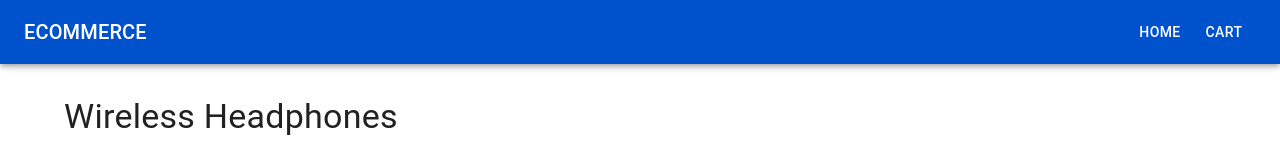
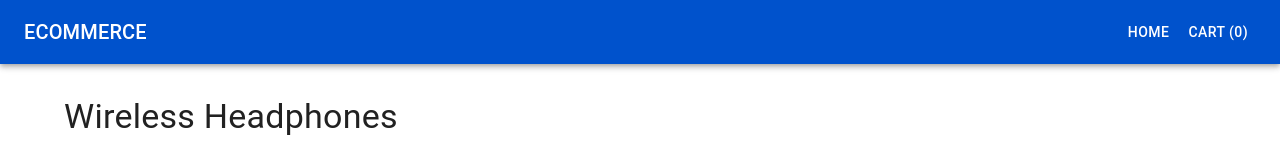
Before and after one commit to idlehax-technologies/ecommerce, a Next.js app: page /products/1 in a window 1280 px wide. Shown: the top 157 px of the page. Built offline with nearby package versions, Linux system fonts and the light colour scheme.

Commit message:
Add cart context, product detail page, and navbar integration

```diff
--- a/app/layout.tsx
+++ b/app/layout.tsx
@@ -2,6 +2,7 @@ import type { Metadata } from "next";
 // import "./globals.css";
 import CustomStyles from "./theme";
 import Navbar from "@/components/Navbar";
+import { CartProvider } from "@/context/CartContext";
 
 export const metadata: Metadata = {
   title: "Create Next App",
@@ -17,8 +18,10 @@ export default function RootLayout({
     <html lang="en">
       <body>
         <CustomStyles>
-          <Navbar />
-          {children}
+          <CartProvider>
+            <Navbar />
+            {children}
+          </CartProvider>
         </CustomStyles>
       </body>
     </html>
--- a/app/products/[id]/page.tsx
+++ b/app/products/[id]/page.tsx
@@ -3,11 +3,14 @@
 import { useParams } from 'next/navigation'
 import { products } from "@/lib/products"
 import { Container, Typography, Button } from "@mui/material"
+import { useCart } from "@/context/CartContext";
 
 export default function ProductPage() {
     const params = useParams()
     const { id } = params;
     const product = products.find(p => p.id === Number(id))
+
+    const { addToCart } = useCart();
 
     if (!product) {
         return <Container>Product not found</Container>
@@ -23,9 +26,24 @@ export default function ProductPage() {
                 ₹{product.price}
             </Typography>
 
-            <Button variant="contained" sx={{ mt: 3 }}>
+            {/* <Button variant="contained" sx={{ mt: 3 }}>
+                Add to Cart
+            </Button> */}
+
+            <Button
+                variant="contained"
+                sx={{ mt: 3 }}
+                onClick={() =>
+                    addToCart({
+                        id: product.id,
+                        name: product.name,
+                        price: product.price,
+                    })
+                }
+            >
                 Add to Cart
             </Button>
+
         </Container>
     )
 }
--- a/components/Navbar.tsx
+++ b/components/Navbar.tsx
@@ -2,8 +2,16 @@
 
 import { AppBar, Box, Toolbar, Typography, Button } from '@mui/material';
 import Link from 'next/link';
+import { useCart } from "@/context/CartContext";
 
 export default function Navbar() {
+    const { items } = useCart();
+
+    const totalItems = items.reduce(
+        (sum, item) => sum + item.quantity,
+        0
+    );
+
     return (
         <AppBar position="static">
             <Toolbar>
@@ -21,12 +29,21 @@ export default function Navbar() {
                     >
                         Home
                     </Button>
-                    <Button
+
+                    {/* <Button
                         color='inherit'
                         component={Link}
                         href="/cart"
                     >
                         Cart
+                    </Button> */}
+
+                    <Button
+                        color="inherit"
+                        component={Link}
+                        href="/cart"
+                    >
+                        Cart ({totalItems})
                     </Button>
                 </Box>
             </Toolbar>
--- /dev/null
+++ b/context/CartContext.tsx
@@ -0,0 +1,56 @@
+"use client";
+
+import { useState, createContext, useContext } from "react";
+
+type CartItem = {
+    id: number;
+    name: string;
+    price: number;
+    quantity: number;
+};
+
+type CartContextType = {
+    items: CartItem[];
+    addToCart: (product: { id: number; name: string; price: number }) => void;
+    removeFromCart: (id: number) => void;
+};
+
+const CartContext = createContext<CartContextType | null>(null);
+
+export function CartProvider({ children }: { children: React.ReactNode }) {
+    const [items, setItems] = useState<CartItem[]>([]);
+
+    function addToCart(product: { id: number; name: string; price: number }) {
+        setItems((items) => {
+            const item = items.find((i) => i.id === product.id);
+
+            if (item) {
+                return items.map((i) =>
+                    i.id === product.id
+                        ? { ...i, quantity: i.quantity + 1 }
+                        : i
+                );
+            }
+
+            return [...items, { ...product, quantity: 1 }];
+        });
+    }
+
+    function removeFromCart(id: number) {
+        setItems((items) => items.filter((i) => i.id !== id));
+    }
+
+    return (
+        <CartContext.Provider value={{ items, addToCart, removeFromCart }}>
+            {children}
+        </CartContext.Provider>
+    );
+}
+
+export function useCart() {
+    const context = useContext(CartContext);
+    if (!context) {
+        throw new Error("useCart must be used inside CartProvider");
+    }
+    return context;
+}
```
